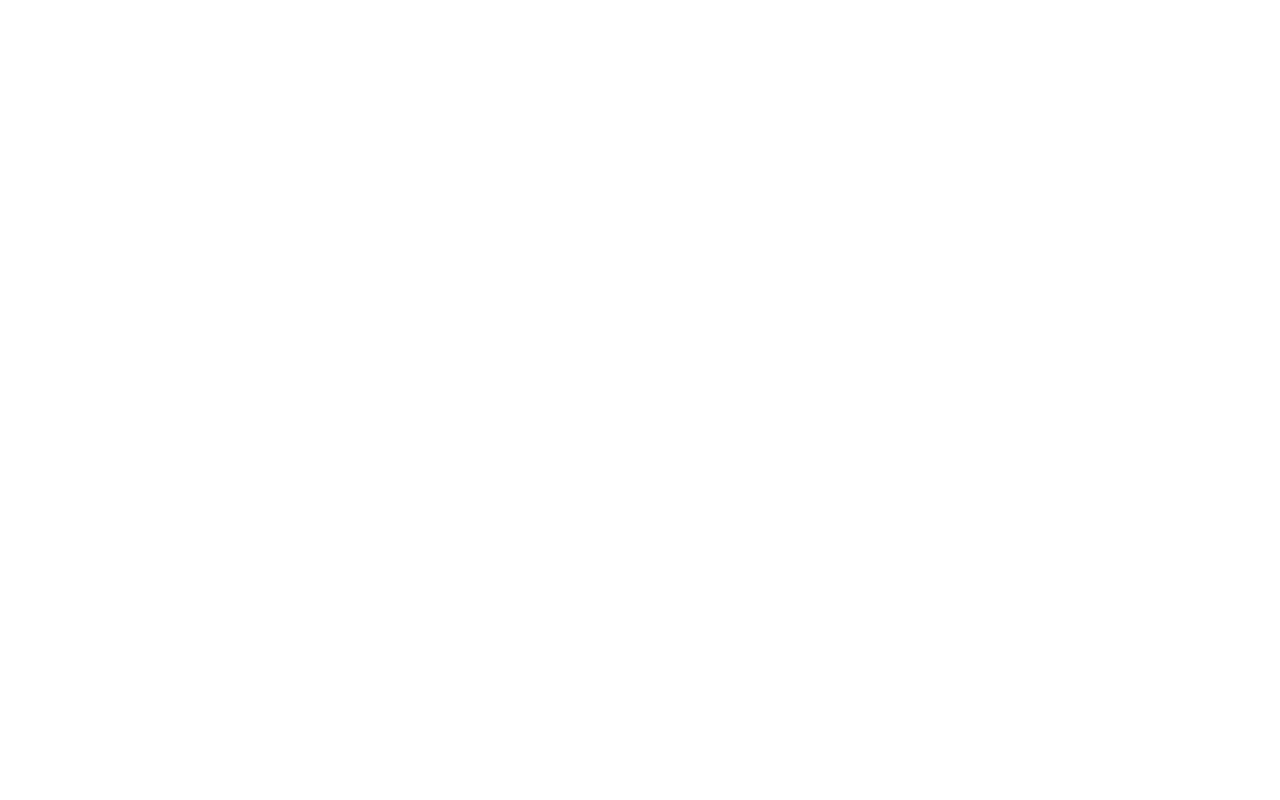
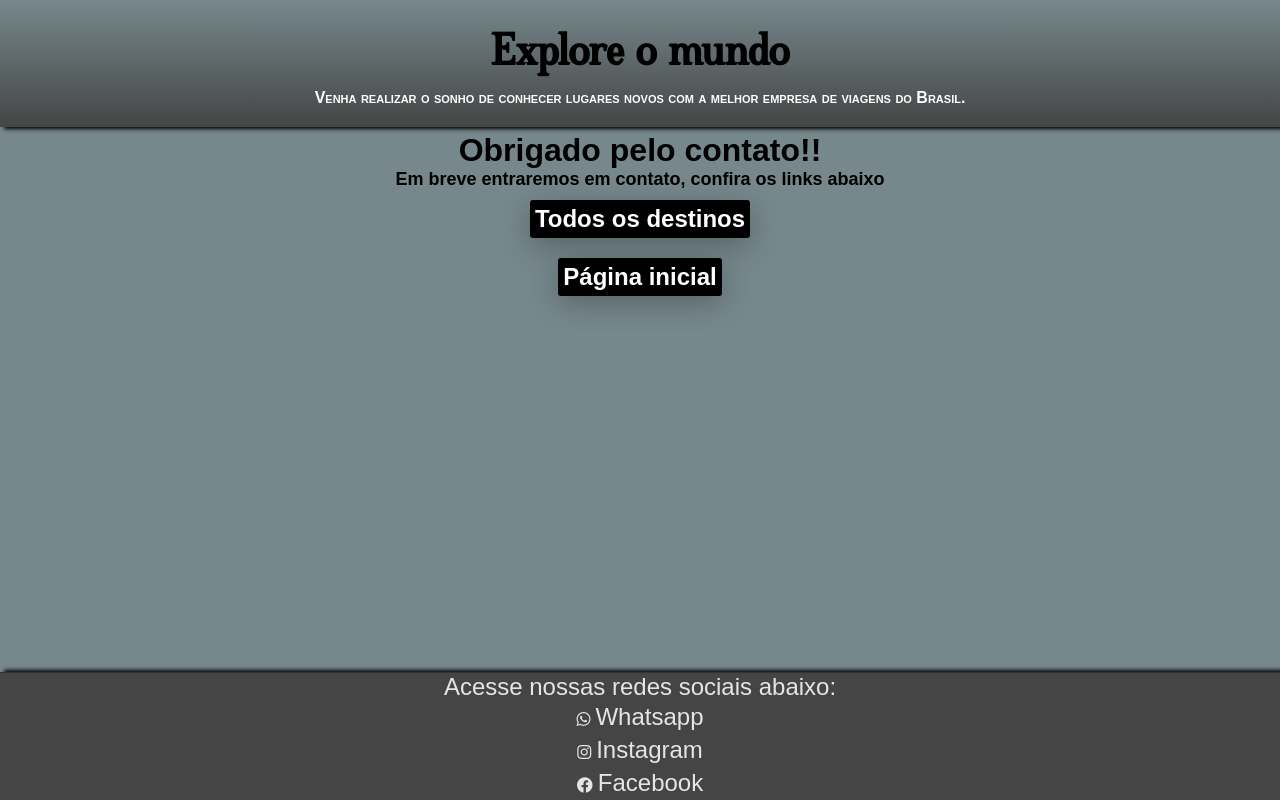
Before and after one commit to MuriloStuart/desafio-agencia-viagens, a plain HTML site: page obrigado.html in a window 1280 px wide. Drawn offline with Linux system fonts and the light colour scheme.

Commit message:
att final

```diff
--- a/estilo/contato.css
+++ b/estilo/contato.css
@@ -134,3 +134,79 @@ form button:hover{
     border-radius: 12px;
     font-size: larger;
 }
+
+/* PAGINA DO OBRIGADO */
+
+.main{
+    padding-top: 5px;
+    display: flex;
+    align-items: center;
+    min-height: vh;
+    flex-direction: column;
+
+}
+
+.text {
+    font-family: var(--fonte-padrao);
+}
+.paragrafo{
+    font-family: var(--fonte-padrao);
+    font-size: 18px;
+    font-weight: 600;
+}
+
+.link{
+    background-color: black;
+    color: white;
+    margin: 10px;
+    padding: 5px;
+    text-decoration: none;
+    border-radius: 3px;
+    font-weight: bold;
+    font-size: 3vh;
+    box-shadow: rgba(0, 0, 0, 0.279) 0px 7px 29px 0px;
+
+}
+
+.link:hover{
+    background-color: var(--cor5);
+    color: black;
+    font-weight: bold;
+    box-shadow: rgba(0, 0, 0, 0.279) 0px 7px 29px 0px;
+}
+
+footer{
+    background-color: var(--cor3);
+    text-align: center;
+    color: rgb(230, 229, 229);
+    box-shadow: black 4px -2px 4px;
+    border-top: 1px solid #333;
+   bottom: 0;
+   left: 0;
+   position: fixed;
+   width: 100%;
+  }
+  footer>p{
+    font-size: 3vh;
+  }
+
+  footer a {
+    text-decoration: none;
+    color: rgb(230, 229, 229);
+    padding-left: 5px;
+    font-weight: normal;
+    font-size: 3vh;
+  }
+
+  footer li{
+    padding: 2px;
+  }
+
+  footer a:hover {
+    text-decoration: underline;
+  }
+
+  i{
+    font-size: 2vh;
+    margin-bottom: 5px;
+  }
--- a/estilo/destinos.css
+++ b/estilo/destinos.css
@@ -24,7 +24,7 @@
 }
 
 body{
-    background-color: var(--cor5);
+    background-color: var(--cor4);
     font-family: var(--fonte-padrao);
   }
 
@@ -53,6 +53,9 @@ body{
 
 
 
+
+
+
   /* Conteúdo principal */
 
 
@@ -63,6 +66,21 @@ body{
     padding: 10px;
     font-size: 3em;
   }
+
+  p > a {
+    text-decoration: none;
+    text-align: center;
+    color: black;
+    font-size: 20px;
+    padding: 5px;
+    border-radius: 5px;
+   }
+
+   p>a:hover{
+    text-decoration: underline;
+    color: black;
+    font-weight: bold;
+   }
 
 
   section{
@@ -95,7 +113,7 @@ body{
   .flex{
     display: flex;
     flex-wrap: wrap;
-    max-width: 1200px;
+    max-width: 1110px;
     margin: 0 auto;
     box-shadow: rgba(100, 100, 111, 0.2) 0px 7px 29px 0px;
     border-radius: 5px;
--- a/obrigado.html
+++ b/obrigado.html
@@ -4,8 +4,34 @@
     <meta charset="UTF-8">
     <meta name="viewport" content="width=device-width, initial-scale=1.0">
     <title>Deixe seu contato</title>
+    <link rel="stylesheet" href="estilo/contato.css">
+    <link rel="stylesheet" href="https://cdnjs.cloudflare.com/ajax/libs/font-awesome/6.1.0/css/all.min.css">
+    <link rel="shortcut icon" href="imagens/icons8-globe-africa-16.png" type="image/x-icon">
 </head>
 <body>
 
+    <header>
+        <h1>Explore o mundo</h1>
+        <p>Venha realizar o sonho de conhecer lugares novos com a melhor empresa de viagens do Brasil.</p>
+    </header>
+
+    <div class="main">
+        <h1 class="text"> Obrigado pelo contato!!</h1>
+        <p class ="paragrafo">Em breve entraremos em contato, confira os links abaixo</p>
+        <a href="destinos.html" class="link">Todos os destinos</a>
+        <a href="index.html" class="link">Página inicial</a>
+    </div>
+
+    <footer>
+        <p>Acesse nossas redes sociais abaixo:</p>
+        <ul>
+            <li><i class="fa-brands fa-whatsapp"></i><a href="https://wa.me/5547992725636" target="_blank">Whatsapp</a></li>
+            <li><i class="fa-brands fa-instagram"></i><a href="#">Instagram</a></li>
+            <li><i class="fa-brands fa-facebook"></i><a href="#">Facebook</a></li>
+        </ul>
+    </footer>
+
+
+
 </body>
 </html>
```
Also changed, not shown: contato.html (+1 -1 lines), destinos.html (+5 -0 lines), estilo/style.css (+5 -15 lines).
